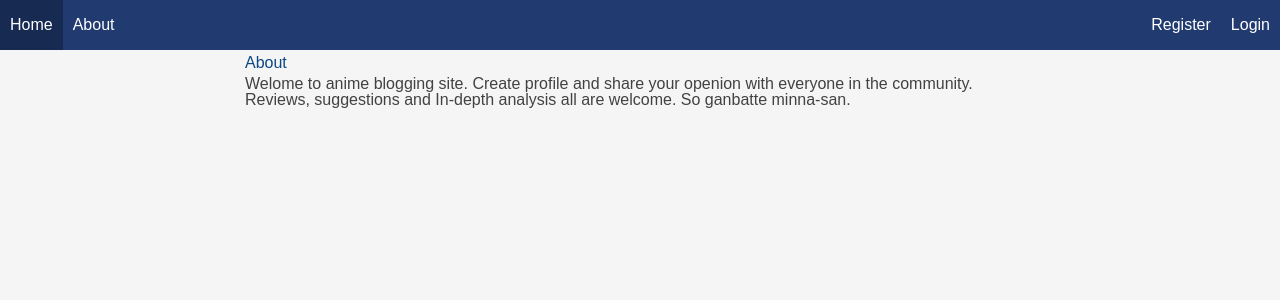
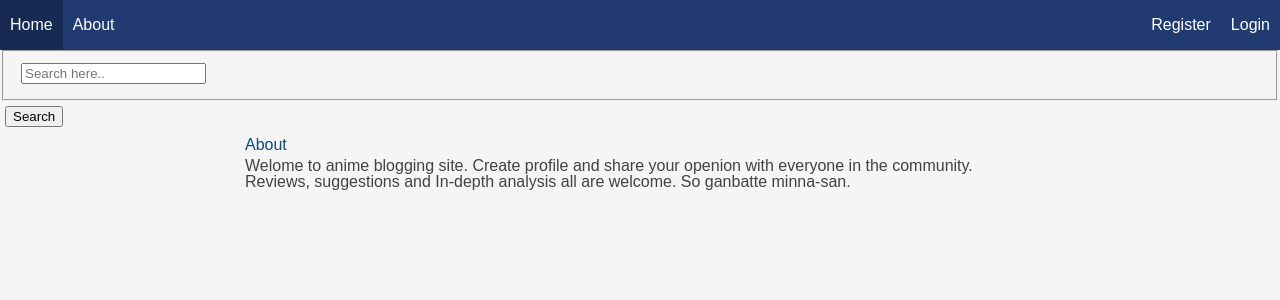
Before and after one commit to rhlajaykumar/flask_blog_engine, a Flask app: page /about in a window 1280 px wide. Shown: the top 300 px of the page. Run offline with Flask 2, Linux system fonts and the light colour scheme.

Commit message:
add elastic search

```diff
--- a/flask_blog/routes.py
+++ b/flask_blog/routes.py
@@ -3,13 +3,33 @@ from flask_blog.forms import RegistrationForm, LoginForm, UpdateAccountForm, Blo
 from flask_blog.models import User, Post
 from flask_blog import app, db, bcrypt
 from flask_login import login_user, current_user, logout_user, login_required
+from elasticsearch import Elasticsearch
 
+ES_HOST = {"host": "localhost", "port": 9200}
+es = Elasticsearch(hosts=[ES_HOST])
 
 
 @app.route('/')
 @app.route('/home')
 def home():
     posts = Post.query.order_by(Post.date_posted.desc()).all()
+
+    submit = request.args.get('btn')
+    q = request.args.get('input')
+
+    if submit == 'search':
+        my_posts = []
+        result = es.search(index='post', doc_type='post', body={
+                            'query': {'match': {'content': q}}})
+        if result:
+            for results in result['hits']['hits']:
+                id = results['_id']
+                post = Post.query.get(id)
+                if post != None:
+                    my_posts.append(post)
+        if len(my_posts) == 0:
+            flash("Search Returned Nothing", "info")
+        return render_template('home.html', posts=my_posts)
     return render_template("home.html", posts=posts)
 
 
@@ -86,6 +106,8 @@ def blog():
                     content=form.content.data, user_id=current_user.id)
         db.session.add(post)
         db.session.commit()
+        es.index(index='post', doc_type='post', id=post.id,
+               body={'content': post.content})
         return redirect(url_for('blog'))
     return render_template('blog.html', title="Blog", form=form, posts=posts, image_file=image_file)
 
--- a/flask_blog/static/styles/main.css
+++ b/flask_blog/static/styles/main.css
@@ -71,7 +71,7 @@ a{
 #navbar .navbar-left {
     list-style: none;
     display: inline-flex;
-    flex: 2;
+    flex: 1;
 }
 
 #navbar .navbar-right {
--- a/flask_blog/templates/layout.html
+++ b/flask_blog/templates/layout.html
@@ -35,6 +35,17 @@
                 {% endif %}
             </ul>
         </div>
+        <form class="inside-aside" action="\home" method="GET">
+            <fieldset>
+                <div class="form-group">
+                    <input type="search" placeholder="Search here.." class="form-control form-control-lg"
+                        name="input">
+                </div>
+            </fieldset>
+            <div class="form-group">
+                <button type="submit" class="search-button" name="btn" value="search">Search</button>
+            </div>
+        </form>
     </header>
     {% with messages = get_flashed_messages(with_categories=true) %}
         {% if messages %}
```
Also changed, not shown: other parts of flask_blog/static/styles/main.css (+6 -0 lines), flask_blog/__init__.py (+0 -9 lines), flask_blog/search.py (+25 -0 lines), flask_blog/site.db.
